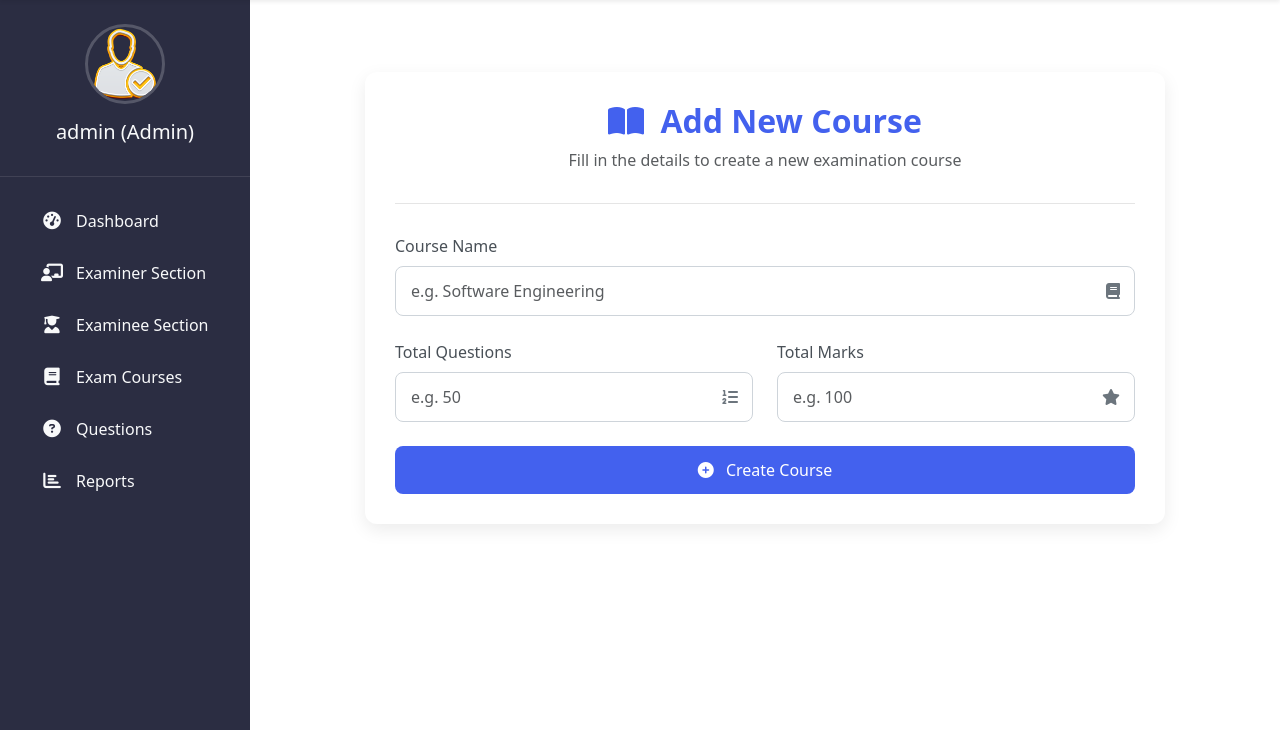
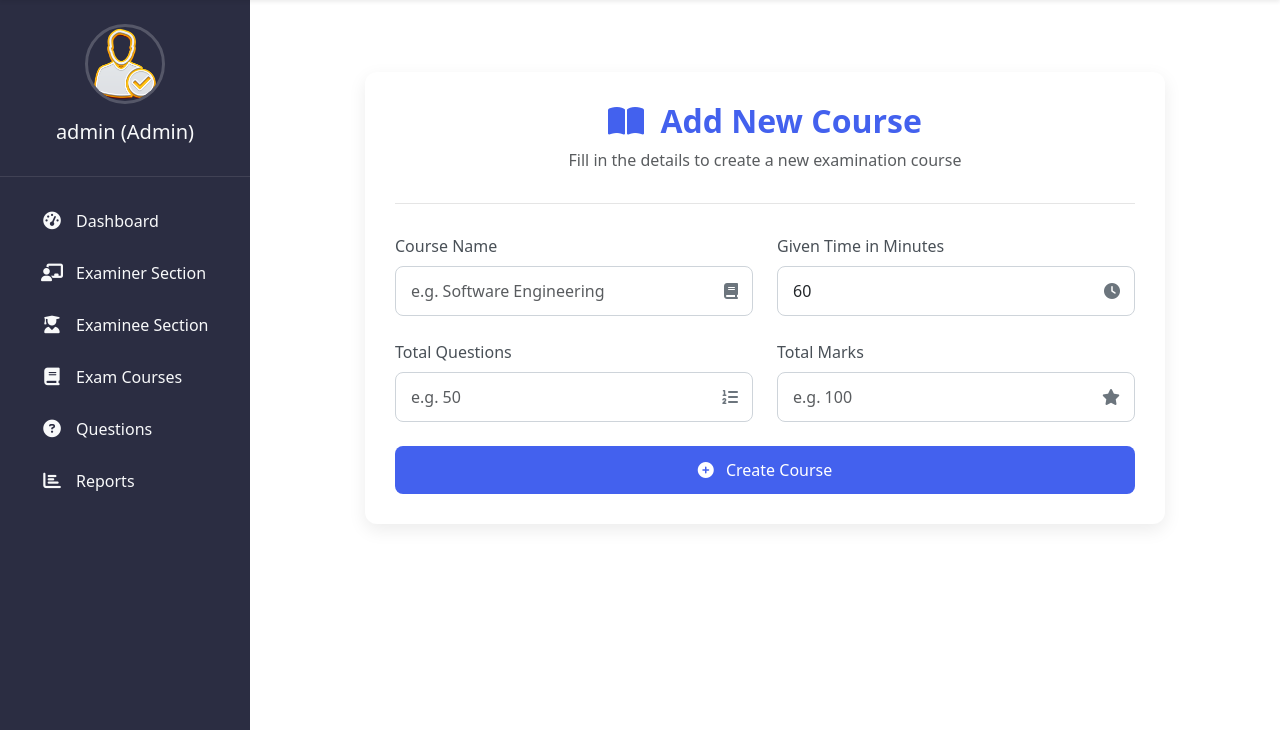
Before and after one commit to Solomonaz/onlinexamination, a Django app: page /admin-add-course in a window 1280 px wide. Shown: the part 70-800 px from the top of the page. Run offline with Django 3.2, Linux system fonts and the light colour scheme; a user stored in the database is signed in; some libraries are stand-ins or nearby versions.

Commit message:
dynamic timer

```diff
--- a/exam/forms.py
+++ b/exam/forms.py
@@ -13,7 +13,7 @@ class TeacherSalaryForm(forms.Form):
 class CourseForm(forms.ModelForm):
     class Meta:
         model=models.Course
-        fields=['course_name','question_number','total_marks']
+        fields=['course_name','question_number','total_marks', 'given_time']
 
 class QuestionForm(forms.ModelForm):
 
--- a/exam/models.py
+++ b/exam/models.py
@@ -6,6 +6,8 @@ class Course(models.Model):
    course_name = models.CharField(max_length=50)
    question_number = models.PositiveIntegerField()
    total_marks = models.PositiveIntegerField()
+   given_time = models.PositiveIntegerField(default=60)
+
    def __str__(self):
         return self.course_name
 
--- a/templates/exam/admin_add_course.html
+++ b/templates/exam/admin_add_course.html
@@ -90,13 +90,22 @@
         <form method="POST" autocomplete="off">
             {% csrf_token %}
 
-            <div class="mb-4">
+            <div class="row mb-4">
+                <div class="col-md-6">
                 <label for="course_name" class="form-label">Course Name</label>
                 <div class="input-icon">
                     {% render_field courseForm.course_name class="form-control" placeholder="e.g. Software Engineering" %}
                     <i class="fas fa-book"></i>
                 </div>
             </div>
+            <div class="col-md-6">
+                <label for="given_time" class="form-label">Given Time in Minutes</label>
+                <div class="input-icon">
+                    {% render_field courseForm.given_time class="form-control" placeholder="e.g. 60" %}
+                    <i class="fas fa-clock-o"></i>
+                </div>
+            </div>
+        </div>
 
             <div class="row mb-4">
                 <div class="col-md-6">
```
Also changed, not shown: db.sqlite3, exam/migrations/0009_auto_20250429_2137.py (added), exam/migrations/0010_course_given_time.py (added), student/migrations/0013_auto_20250429_2137.py (added), teacher/migrations/0004_auto_20250429_2137.py (added).
